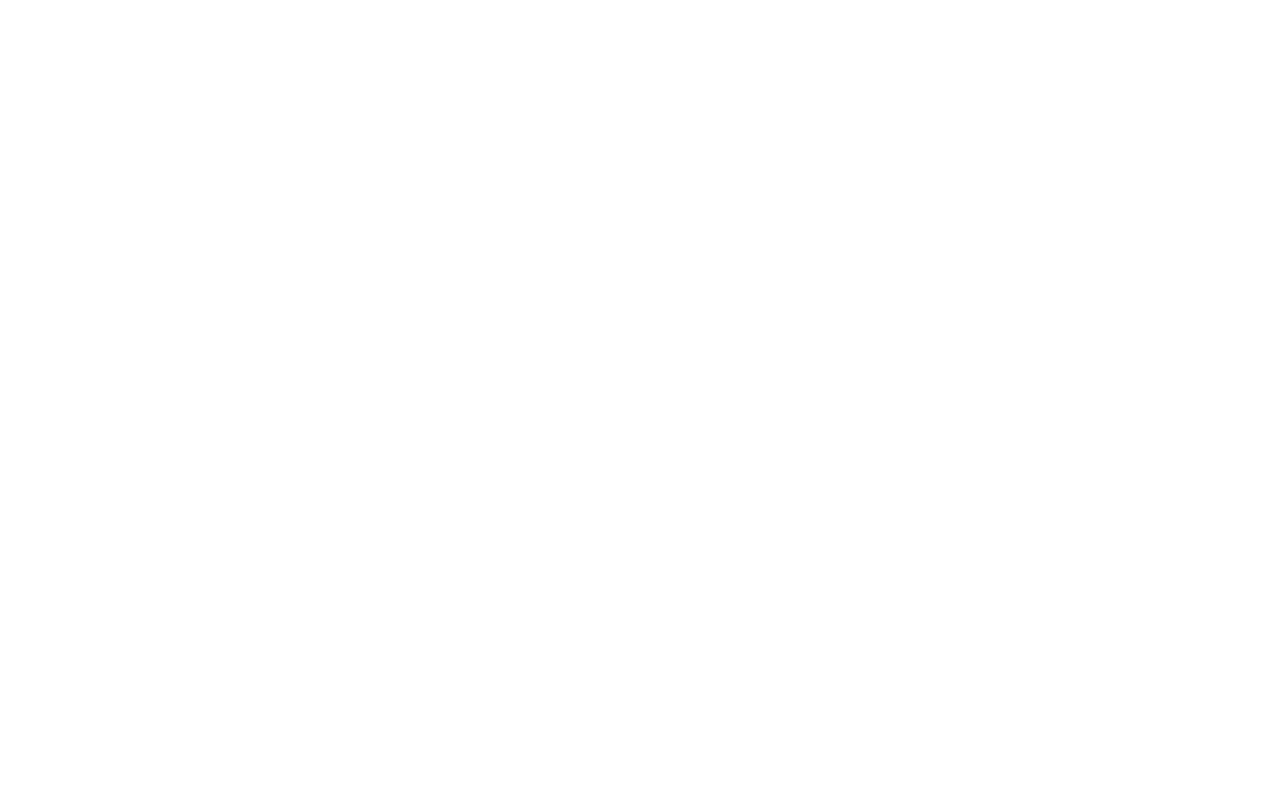
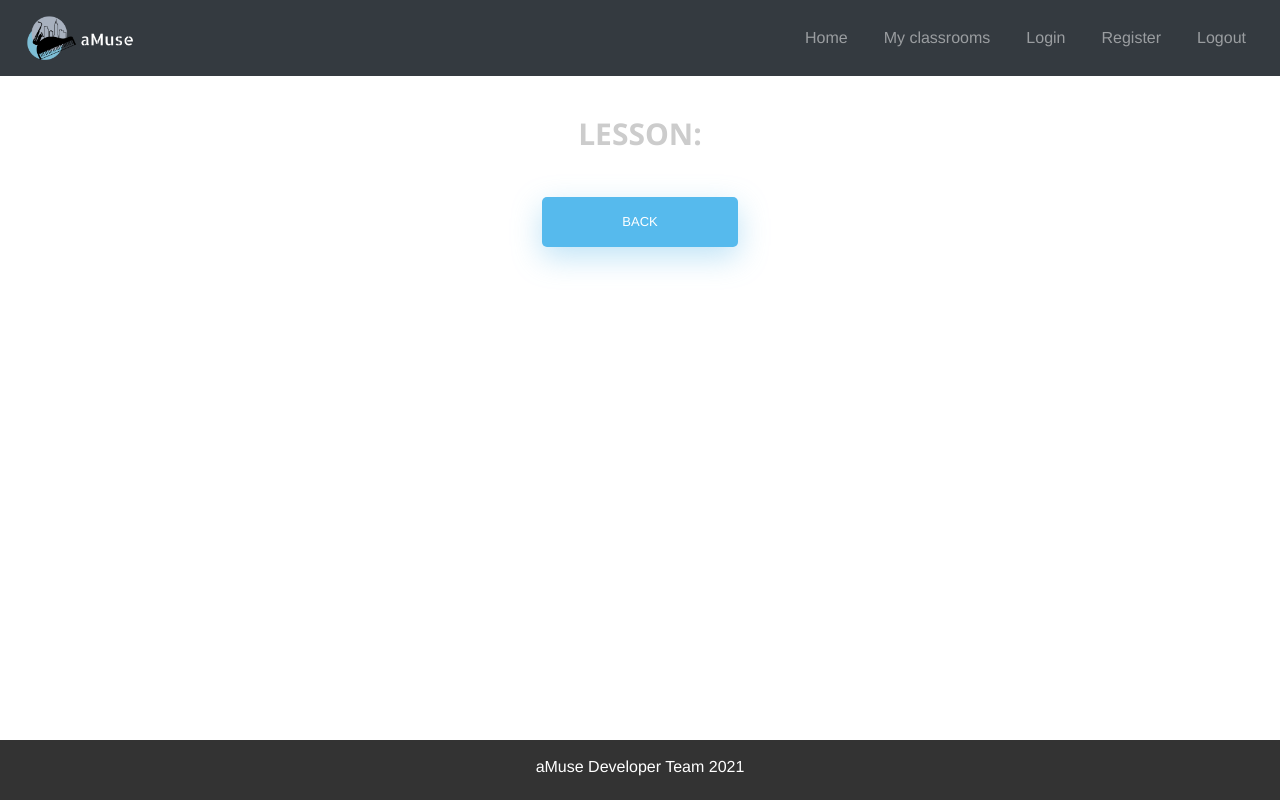
Before and after one commit to PatrykPawlowicz/aMuse_front-end, a Vue app: page /lesson/1 in a window 1280 px wide. Before the commit this address had no page. Built offline with nearby package versions, Linux system fonts and the light colour scheme; no server answers; sample sign-in values are in the browser's storage.

Commit message:
List of lessons, class title, lesson view

```diff
--- a/src/components/ClassDetails.vue
+++ b/src/components/ClassDetails.vue
@@ -1,41 +1,33 @@
 <template>
 <main>
-  <!-- <div>
-      <a v-for="classroom in classrooms" v-bind:key="classroom.id" v-bind:name="classroom.title" id="title"><h4>{{classroom.title}}</h4></a>
-  </div> -->
-  <!-- <div>
-      <div>
-        <ul class="list-group"  style="margin-top: 30px;">
+    <div>
+      <h2 class="title" v-bind="getClassroomName()">Classroom: {{classroomName}}</h2>
+
+  </div>
+    <ul class="list-group"  style="margin-top: 30px;">
+
+<!-- 1. Trzeba pozmieniać nazwy parametrów, bo są classroom, powinny być lesson. 2. Dodać funkcje edit, delete  -->
+
             <li class="list-group-item" v-for="classroom in classrooms" v-bind:key="classroom.id" v-bind:name="classroom.title">
                 <div id="title" >
-                    <a @click="goToClassroom(classroom)" id="title"><h4>{{classroom.title}}</h4></a>
+                    <a @click="goToLesson(classroom)" id="title"><h4>{{classroom.title}}</h4></a>
                 </div>
-                <div id="description" v-if="classroom.description.length<150">
+                <div id="description" v-if="classroom.description">
                     {{classroom.description}}
                 </div>
                 <div id="description" v-else>
-                    {{classroom.description.substring(0,147)+"..."}}
+                    {{classroom.description}}
                 </div>
-                 <div id="buttons">
-                <button type="button" class="btn btn-info" style="margin-right:10px;" @click="addLesson(classroom)">Add lesson</button>
-                <button type="button" class="btn btn-info" style="margin-right:10px;" href="/classroom/edit/">Edit</button>
-                <button type="button" class="btn btn-info" v-on:click="remove(classroom)">Delete</button>
+                <div id="buttons">
+                <button type="button" class="btn btn-info" style="margin-right:10px;" @click="goToLesson(classroom)">Show details</button>
+                <button type="button" class="btn btn-info" style="margin-right:10px;" >Edit</button>
+                <button type="button" class="btn btn-info" >Delete</button>
                 </div>
             </li>
         </ul>
-        </div>
-  </div> -->
+
   <div>
-      <h2 class="title" @bind="getClassroomName(classroom)">New lesson for {{this.title}}</h2>
-
-  </div>
-  <div>
-        <ul class="list-group"  style="margin-top: 30px;">
-      <li class="list-group-item">
-      <input id="show" type="button" @click="ShowClassroom()" class="fadeIn nav-link nav-item" value="Show">
       <input id="addLesson" type="button" @click="addLesson(classroom)" class="fadeIn nav-link nav-item" value="Add lessson +">
-      </li>
-      </ul>
   </div>
 </main>
 </template>
@@ -43,22 +35,59 @@
 <script>
 import router from '../router'
 export default {
+
   data() {
     return {
-      description:this.route.params.description,
+      description:'',
       link:'',
-      title:this.$route.params.title,
-      id:this.$route.params.id
+      id:this.$route.params.id,
+      classroomName:'',
+      classrooms : []
+
     }
   },
 
+
+
+    mounted(){
+         var myHeaders = new Headers();
+            if (!localStorage.getItem('user-token'))
+          router.push('/login');
+        myHeaders.append("Authorization", "Bearer " + localStorage.getItem('user-token'));
+        myHeaders.append("Content-Type", "application/json");
+
+         var requestOptions = {
+        method: 'GET',
+        headers: myHeaders,
+        redirect: 'follow'
+      };
+
+        fetch("https://localhost:5001/Classroom/"+this.id+"/lessons", requestOptions)
+        .then(response => {
+            return response.json();
+        })
+        .then(resData => {
+            console.log(resData);
+            this.classrooms = resData.data;
+        })
+        .catch((error) => {
+        console.error('Error:', error);
+        });
+    },
+
+
   methods: {
+
+
+
+
     getClassroomName(){
-      var myHeaders = new Headers();
+
+       var myHeaders = new Headers()
       if (!localStorage.getItem('user-token'))
           router.push('/login');
-      console.log(localStorage.getItem('user-token'))
       myHeaders.append("Authorization", "Bearer " +  localStorage.getItem('user-token'));
+
 
       var requestOptions = {
         method: 'GET',
@@ -68,33 +97,15 @@ export default {
 
       fetch("https://localhost:5001/Classroom/"+this.id, requestOptions)
         .then(response => response.json())
-        .then(result =>  result.json())
+        .then(result => this.classroomName = result.data.title)
         .catch(error => console.log('error', error));
     },
 
-        ShowClassroom(){
+     goToLesson(lesson){
+            router.push('/Lesson/'+lesson.id)
+        },
 
-             var myHeaders = new Headers();
-            if (!localStorage.getItem('user-token'))
-          router.push('/login');
-        myHeaders.append("Authorization", "Bearer " + localStorage.getItem('user-token'));
-        myHeaders.append("Content-Type", "application/json");
 
-            var requestOptions = {
-                method: 'GET',
-                headers: myHeaders,
-                redirect: 'follow'
-            };
-            //console.console.log(this.id);
-            fetch("https://localhost:5001/Classroom/"+this.id+"/lessons", requestOptions)
-                .then(response => {
-                    if(response.status==401)
-                        router.push('/login');
-                    return response.json()
-                    })
-                .then(result => this.name = result.data.title)
-                .catch(error => console.log('error', error));
-        },
         addLesson(){
             router.push('/Classroom/'+this.id+'/newLesson');
         },
--- a/src/components/lesson.vue
+++ b/src/components/lesson.vue
@@ -1,20 +1,97 @@
 <template>
-    <h2>Nazwa lekcji</h2>
-    <p>Opis</p>
+<main>
+    <!-- 1. Wypisać lekcję (description oraz osadzić link z yt. 2. Myślałem nad funkcją back, jednak nie wiem jak wziąć id od \
+    classroma, bo to id to id lekcji) -->
     <div>
-       film
-       <!-- <iframe width="560" height="315" src="https://www.youtube.com/embed/gFS_muuudXA" title="YouTube video player" frameborder="0" allow="accelerometer; autoplay; clipboard-write; encrypted-media; gyroscope; picture-in-picture" allowfullscreen></iframe>-->
-    </div>
+      <h2 class="title" v-bind="getLessonName()">Lesson: {{lessonName}}</h2>
+  </div>
+   <div>
+    <input id="addClassroom" type="submit" @click="back()"  class="fadeIn nav-link nav-item" value="Back"/>
+   </div>
+</main>
 </template>
 
 <script>
+import router from '../router'
 export default {
-    methods: {
 
+  data() {
+    return {
+      description:'',
+      link:'',
+      id:this.$route.params.id,
+      lessonName:'',
+
+    }
+  },
+
+
+
+    mounted(){
+         var myHeaders = new Headers();
+            if (!localStorage.getItem('user-token'))
+          router.push('/login');
+        myHeaders.append("Authorization", "Bearer " + localStorage.getItem('user-token'));
+        myHeaders.append("Content-Type", "application/json");
+
+         var requestOptions = {
+        method: 'GET',
+        headers: myHeaders,
+        redirect: 'follow'
+      };
+
+        fetch("https://localhost:5001/Lesson/"+this.id, requestOptions)
+        .then(response => {
+            return response.json();
+        })
+        .then(resData => {
+            console.log(resData);
+            this.classrooms = resData.data;
+        })
+        .catch((error) => {
+        console.error('Error:', error);
+        });
     },
+
+
+  methods: {
+
+
+
+
+    getLessonName(){
+
+       var myHeaders = new Headers()
+      if (!localStorage.getItem('user-token'))
+          router.push('/login');
+      myHeaders.append("Authorization", "Bearer " +  localStorage.getItem('user-token'));
+
+
+      var requestOptions = {
+        method: 'GET',
+        headers: myHeaders,
+        redirect: 'follow'
+      };
+
+      fetch("https://localhost:5001/Lesson/"+this.id, requestOptions)
+        .then(response => response.json())
+        .then(result => this.lessonName = result.data.title)
+        .catch(error => console.log('error', error));
+    },
+
+     back(classroom){
+            router.push('/Classroom/'+classroom.id)
+        },
+
+
+    }
 }
+
 </script>
 
 <style>
-    @import url("../main.css");
+@import url("../main.css");
+#addLesson{
+    margin-top: 50px;
+}
 </style>
--- a/src/components/navBar.vue
+++ b/src/components/navBar.vue
@@ -15,8 +15,6 @@
       </li>
       <li class="nav-item">
         <a class="nav-link" href="/myClassrooms">My classrooms</a>
-      </li><li class="nav-item">
-        <a class="nav-link" href="/profile">Profile</a>
       </li>
       <li class="nav-item">
         <a class="nav-link" href="/login" >Login</a>
--- /dev/null
+++ b/src/pages/LessonPage.vue
@@ -0,0 +1,27 @@
+<template>
+    <navBar />
+    <lesson />
+    <footerCom class="loginPage"/>
+</template>
+
+<script>
+import navBar from "../components/navBar.vue"
+import lesson from "../components/lesson.vue"
+import footerCom from "../components/footerCom.vue"
+export default {
+  name: 'Class',
+  components: {
+    navBar,
+    lesson,
+    footerCom,
+  },
+  data(){
+      return {
+          id:this.$route.params.id
+        }
+  }
+}
+</script>
+<style>
+@import url("../main.css");
+</style>
--- a/src/router/index.js
+++ b/src/router/index.js
@@ -34,6 +34,12 @@ const routes = [
   },
 
   {
+    path: '/lesson/:id',
+    name: 'lesson',
+    component: () => import('../pages/LessonPage.vue')
+  },
+
+  {
     path: '/profile',
     name: 'ProfilePage',
     component: () => import('../pages/ProfilePage.vue')
```
